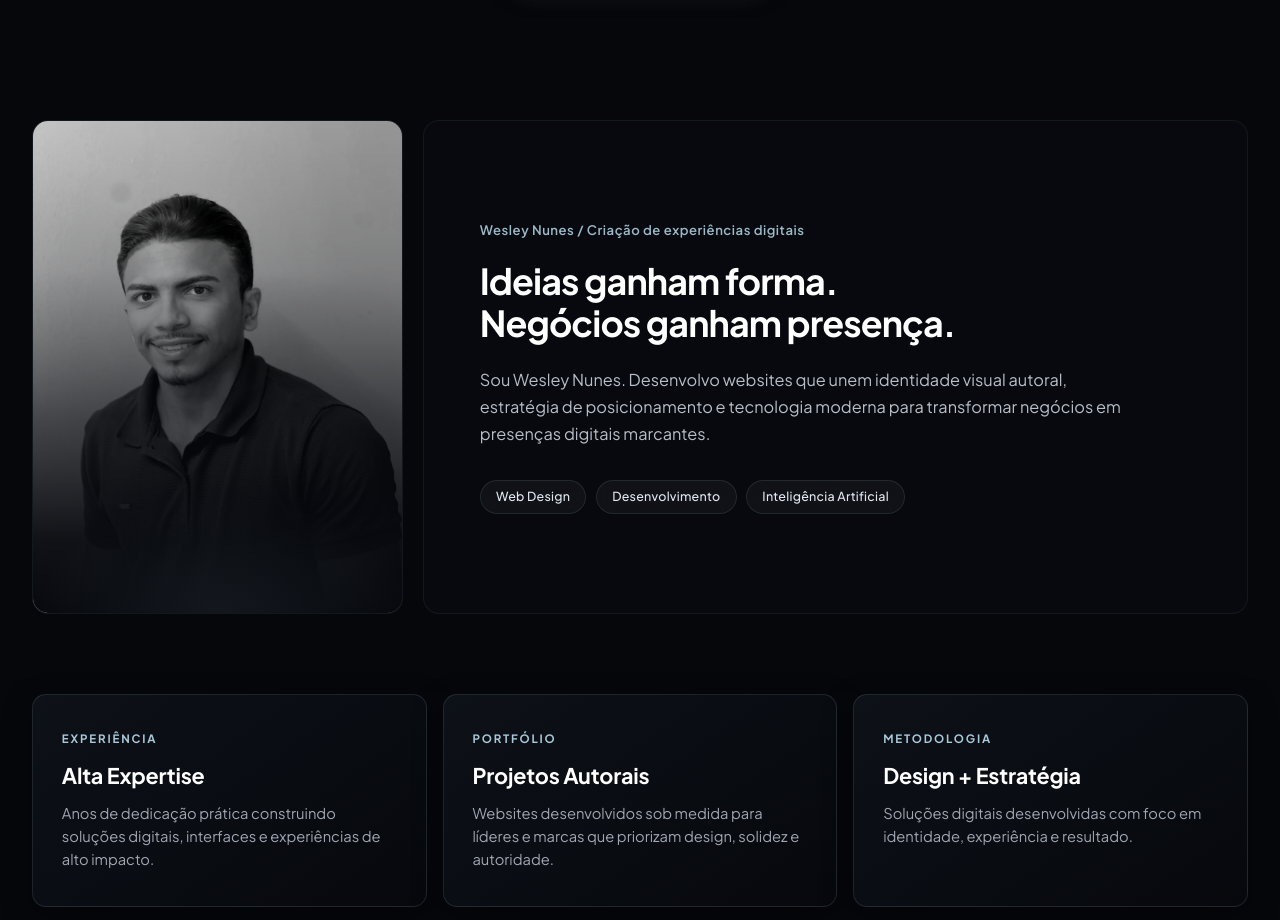
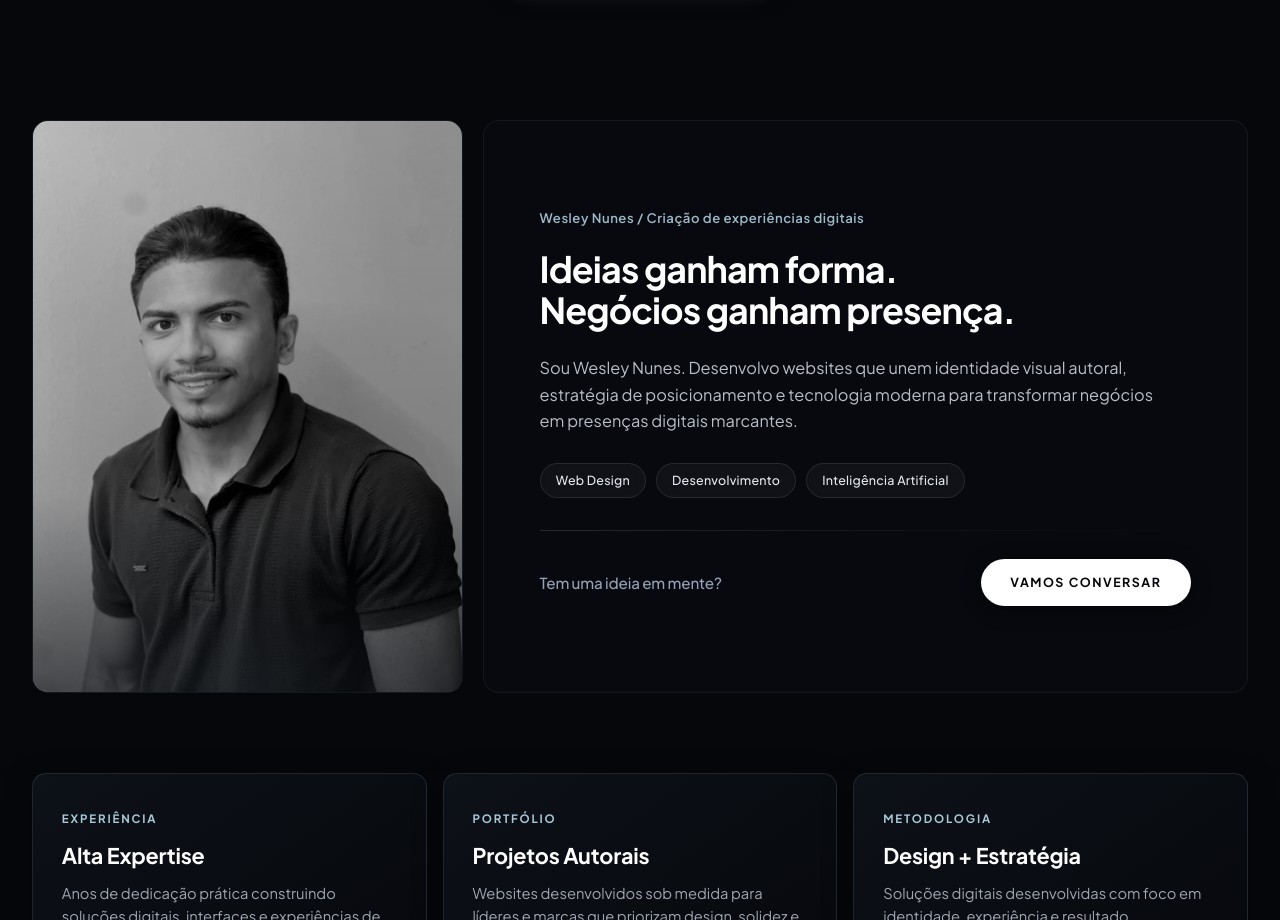
Before and after one commit to wesleynunesc1/wesleynunes, a React (Vite) app: page / in a window 1280 px wide. Shown: the part 2080-3000 px from the top of the page. Built offline with nearby package versions, Linux system fonts and the light colour scheme.

Commit message:
Revert "style: refine about photo alignment, gradient fade and clean footer CTA"
This reverts commit 9e9810f2751b136b80b24d5d493eae69e831bbf0.

```diff
--- a/src/components/AboutProfileCard.css
+++ b/src/components/AboutProfileCard.css
@@ -1,7 +1,7 @@
 /* ==========================================================================
    ABOUT / APRESENTAÇÃO PESSOAL - WESLEY NUNES
-   Desktop: Layout editorial premium com 2 cards lado a lado (~32% foto, ~68% texto)
-   Mobile: Card único vertical com retrato B&W deslocado à direita, degradê de baixo pra cima
+   Desktop: Layout editorial premium com 2 cards lado a lado (~40% foto, ~60% texto)
+   Mobile: Card único vertical com retrato B&W dominante no topo e iluminação sutil
    ========================================================================== */
 
 .about-profile-section {
@@ -19,11 +19,10 @@
 
 /* ==========================================================================
    DESKTOP GRID (Dois Cards Independentes Lado a Lado)
-   Card da foto reduzido para ~0.6fr / 1.4fr (~30% / 70%) para proporção mais elegante
    ========================================================================== */
 .about-desktop-grid {
   display: grid;
-  grid-template-columns: 0.62fr 1.38fr;
+  grid-template-columns: 0.72fr 1.28fr; /* Proporção ~36% / ~64% elegante */
   gap: 20px;
   align-items: stretch;
 }
@@ -39,7 +38,7 @@
   border-radius: 16px;
   overflow: hidden;
   border: 1px solid rgba(169, 200, 216, 0.08);
-  min-height: 480px;
+  min-height: 520px;
   display: flex;
 }
 
@@ -47,7 +46,6 @@
   position: relative;
   width: 100%;
   height: 100%;
-  overflow: hidden;
 }
 
 .about-photo-wrapper picture {
@@ -56,12 +54,11 @@
   height: 100%;
 }
 
-/* Foto deslocada mais para a direita com enquadramento integral */
 .about-editorial-img {
   width: 100%;
   height: 100%;
   object-fit: cover;
-  object-position: 78% 12%; /* Posicionada mais à direita */
+  object-position: center 15%; /* Foco editorial no olhar e rosto */
   display: block;
   filter: grayscale(100%) contrast(1.12) brightness(0.9);
   transition: transform 0.6s cubic-bezier(0.16, 1, 0.3, 1), filter 0.6s ease;
@@ -72,28 +69,25 @@
   filter: grayscale(100%) contrast(1.15) brightness(0.95);
 }
 
-/* Degradê suave apagando de baixo pra cima para evitar linha ou sombra de recorte */
 .about-photo-vignette {
   position: absolute;
   inset: 0;
   background: linear-gradient(
-    0deg,
-    #07090E 0%,
-    rgba(7, 9, 14, 0.95) 15%,
-    rgba(7, 9, 14, 0.65) 40%,
-    rgba(7, 9, 14, 0.2) 70%,
-    transparent 100%
+    180deg,
+    rgba(5, 7, 11, 0.05) 0%,
+    rgba(5, 7, 11, 0.2) 65%,
+    rgba(5, 7, 11, 0.65) 100%
   );
   pointer-events: none;
 }
 
-/* Iluminação atmosférica azul-gelo sutil */
+/* Discret atmospheric ice-blue illumination */
 .about-photo-glow {
   position: absolute;
   bottom: 0;
   left: 0;
   right: 0;
-  height: 120px;
+  height: 140px;
   background: radial-gradient(
     ellipse at 50% 100%,
     rgba(169, 200, 216, 0.08) 0%,
@@ -154,8 +148,8 @@
   font-weight: 400;
   line-height: 1.65;
   color: #B8BEC7;
-  margin: 0 0 2rem;
-  max-width: 660px;
+  margin: 0 0 1.75rem;
+  max-width: 640px;
 }
 
 /* 4. Categorias / Tags */
@@ -163,6 +157,7 @@
   display: flex;
   flex-wrap: wrap;
   gap: 0.6rem;
+  margin-bottom: 2rem;
 }
 
 .about-tag-pill {
@@ -178,10 +173,72 @@
   backdrop-filter: blur(8px);
 }
 
+/* 5. Linha Divisória Integrada */
+.about-divider {
+  width: 100%;
+  height: 1px;
+  background: linear-gradient(
+    90deg,
+    rgba(169, 200, 216, 0.16) 0%,
+    rgba(169, 200, 216, 0.04) 70%,
+    transparent 100%
+  );
+  margin-bottom: 1.75rem;
+}
+
+/* 6. CTA Final Elegante */
+.about-footer-row {
+  display: flex;
+  align-items: center;
+  justify-content: space-between;
+  gap: 1.5rem;
+  flex-wrap: wrap;
+}
+
+.about-cta-prompt {
+  font-family: var(--font-sans);
+  font-size: 0.95rem;
+  font-weight: 500;
+  color: #94A3B8;
+  letter-spacing: -0.01em;
+}
+
+.about-btn-talk {
+  display: inline-flex;
+  align-items: center;
+  justify-content: center;
+  padding: 0.85rem 1.85rem;
+  background-color: #FFFFFF;
+  color: #05070B;
+  text-decoration: none;
+  border-radius: 9999px;
+  font-family: var(--font-sans);
+  font-size: 0.78rem;
+  font-weight: 700;
+  letter-spacing: 0.12em;
+  text-transform: uppercase;
+  transition: transform 0.25s cubic-bezier(0.16, 1, 0.3, 1),
+              background-color 0.25s ease,
+              box-shadow 0.25s ease;
+  box-shadow: 0 4px 18px rgba(0, 0, 0, 0.5);
+  white-space: nowrap;
+}
+
+.about-btn-talk:hover {
+  transform: translateY(-2px) scale(1.02);
+  background-color: #F1F5F9;
+  box-shadow: 0 8px 24px rgba(0, 0, 0, 0.65), 0 0 20px rgba(255, 255, 255, 0.2);
+}
+
+.about-btn-talk:active {
+  transform: scale(0.97);
+}
+
 /* ==========================================================================
    MOBILE RESPONSIVE (<= 768px)
-   - Top photo header: foto posicionada mais à direita, permitindo que a imagem apareça
-   - Degradê apagando de baixo pra cima a foto para não dar sombra de recorte
+   - Top photo header dominates with clear facial framing (eyes high, hair in frame)
+   - Seamless gradient transition into dark card body
+   - Zero text overlapping the face
    ========================================================================== */
 @media (max-width: 768px) {
   .about-profile-section {
@@ -208,9 +265,8 @@
   .about-mobile-photo-header {
     position: relative;
     width: 100%;
-    height: 260px;
+    height: 280px;
     overflow: hidden;
-    background-color: #06080D;
   }
 
   .about-mobile-picture {
@@ -219,27 +275,26 @@
     height: 100%;
   }
 
-  /* Foto posicionada mais para a direita com rosto e presença preservados */
+  /* Foto perfeitamente enquadrada: rosto no topo, olhos visíveis, olhar expressivo */
   .about-mobile-img {
     width: 100%;
     height: 100%;
     object-fit: cover;
-    object-position: 82% 10%; /* Mais para a direita conforme solicitado */
+    object-position: 72% 8%; /* Enquadramento perfeito: testa, olhos e queixo nítidos */
     display: block;
     filter: grayscale(100%) contrast(1.12) brightness(0.85);
   }
 
-  /* Degradê suave apagando de baixo pra cima a foto para eliminar qualquer recorte ou sombra */
+  /* Gradiente inferior suave que funde a foto com o corpo do card */
   .about-mobile-vignette {
     position: absolute;
     inset: 0;
     background: linear-gradient(
-      0deg,
-      #06080D 0%,
-      rgba(6, 8, 13, 0.95) 20%,
-      rgba(6, 8, 13, 0.6) 50%,
-      rgba(6, 8, 13, 0.15) 80%,
-      transparent 100%
+      180deg,
+      rgba(6, 8, 13, 0.05) 0%,
+      rgba(6, 8, 13, 0.25) 50%,
+      rgba(6, 8, 13, 0.85) 85%,
+      #06080d 100%
     );
     pointer-events: none;
   }
@@ -247,7 +302,7 @@
   /* Iluminação atmosférica azul-gelo sutil */
   .about-mobile-glow {
     position: absolute;
-    bottom: 0;
+    bottom: -10px;
     left: 20%;
     right: 20%;
     height: 60px;
@@ -262,7 +317,7 @@
   .about-mobile-body {
     position: relative;
     z-index: 2;
-    padding: 1.2rem 1.35rem 1.85rem;
+    padding: 1.25rem 1.35rem 1.75rem;
     width: 100%;
     display: flex;
     flex-direction: column;
@@ -284,15 +339,37 @@
   .about-description {
     font-size: 0.86rem;
     line-height: 1.55;
-    margin-bottom: 1.4rem;
+    margin-bottom: 1.25rem;
   }
 
   .about-pill-tags {
     gap: 0.45rem;
+    margin-bottom: 1.25rem;
   }
 
   .about-tag-pill {
     font-size: 0.72rem;
     padding: 0.32rem 0.75rem;
   }
+
+  .about-divider {
+    margin-bottom: 1.25rem;
+  }
+
+  .about-footer-row {
+    flex-direction: column;
+    align-items: stretch;
+    gap: 0.85rem;
+  }
+
+  .about-cta-prompt {
+    font-size: 0.85rem;
+    text-align: center;
+  }
+
+  .about-btn-talk {
+    width: 100%;
+    padding: 0.8rem 1.2rem;
+    font-size: 0.75rem;
+  }
 }
--- a/src/components/AboutProfileCard.tsx
+++ b/src/components/AboutProfileCard.tsx
@@ -2,6 +2,10 @@ import React from 'react';
 import './AboutProfileCard.css';
 
 export const AboutProfileCard: React.FC = () => {
+  const whatsappUrl =
+    'https://wa.me/5588981957471?text=' +
+    encodeURIComponent('Olá, Wesley! Vi seu portfólio e gostaria de conversar sobre um projeto.');
+
   const tags = ['Web Design', 'Desenvolvimento', 'Inteligência Artificial'];
 
   return (
@@ -9,7 +13,7 @@ export const AboutProfileCard: React.FC = () => {
       <div className="about-profile-container">
         {/* DESKTOP LAYOUT (>= 769px): Two distinct editorial cards side-by-side */}
         <div className="about-desktop-grid">
-          {/* Left Card: Editorial B&W Photograph Only (Diminuído proporcionalmente) */}
+          {/* Left Card: Editorial B&W Photograph Only */}
           <div className="about-photo-card" aria-hidden="true">
             <div className="about-photo-wrapper">
               <picture>
@@ -22,9 +26,8 @@ export const AboutProfileCard: React.FC = () => {
                   decoding="async"
                 />
               </picture>
-              {/* Degradê apagando de baixo pra cima a foto para não dar sombra de recorte da imagem */}
               <div className="about-photo-vignette" />
-              {/* Iluminação atmosférica azul-gelo sutil */}
+              {/* Discrete static atmospheric ice-blue illumination */}
               <div className="about-photo-glow" />
             </div>
           </div>
@@ -57,13 +60,30 @@ export const AboutProfileCard: React.FC = () => {
                   </span>
                 ))}
               </div>
+
+              {/* 5. Linha Divisória Integrada */}
+              <div className="about-divider" />
+
+              {/* 6. CTA Final Elegante */}
+              <div className="about-footer-row">
+                <span className="about-cta-prompt">Tem uma ideia em mente?</span>
+                <a
+                  href={whatsappUrl}
+                  target="_blank"
+                  rel="noopener noreferrer"
+                  className="about-btn-talk"
+                  aria-label="VAMOS CONVERSAR no WhatsApp"
+                >
+                  VAMOS CONVERSAR
+                </a>
+              </div>
             </div>
           </div>
         </div>
 
-        {/* MOBILE LAYOUT (<= 768px): Unified vertical editorial card */}
+        {/* MOBILE LAYOUT (<= 768px): Unified vertical editorial card with prominent face at top */}
         <div className="about-mobile-card">
-          {/* Top photograph container: foto mais pra direita, aparece por completo com degradê de baixo pra cima */}
+          {/* Top photograph container: strictly visual, face clear and prominent */}
           <div className="about-mobile-photo-header" aria-hidden="true">
             <picture className="about-mobile-picture">
               <source media="(max-width: 768px)" srcSet="/wesley-nunes-bw-mobile.webp" type="image/webp" />
@@ -75,12 +95,11 @@ export const AboutProfileCard: React.FC = () => {
                 decoding="async"
               />
             </picture>
-            {/* Degradê suave apagando de baixo pra cima a foto para evitar qualquer sombra ou recorte */}
             <div className="about-mobile-vignette" />
             <div className="about-mobile-glow" />
           </div>
 
-          {/* Lower content section: well spaced */}
+          {/* Lower content section: well spaced, no text overlapping face */}
           <div className="about-mobile-body">
             {/* 1. Identificação Superior (Normal case) */}
             <span className="about-tagline">
@@ -107,6 +126,23 @@ export const AboutProfileCard: React.FC = () => {
                 </span>
               ))}
             </div>
+
+            {/* 5. Linha Divisória Integrada */}
+            <div className="about-divider" />
+
+            {/* 6. CTA Final Elegante */}
+            <div className="about-footer-row">
+              <span className="about-cta-prompt">Tem uma ideia em mente?</span>
+              <a
+                href={whatsappUrl}
+                target="_blank"
+                rel="noopener noreferrer"
+                className="about-btn-talk"
+                aria-label="VAMOS CONVERSAR no WhatsApp"
+              >
+                VAMOS CONVERSAR
+              </a>
+            </div>
           </div>
         </div>
       </div>
```
